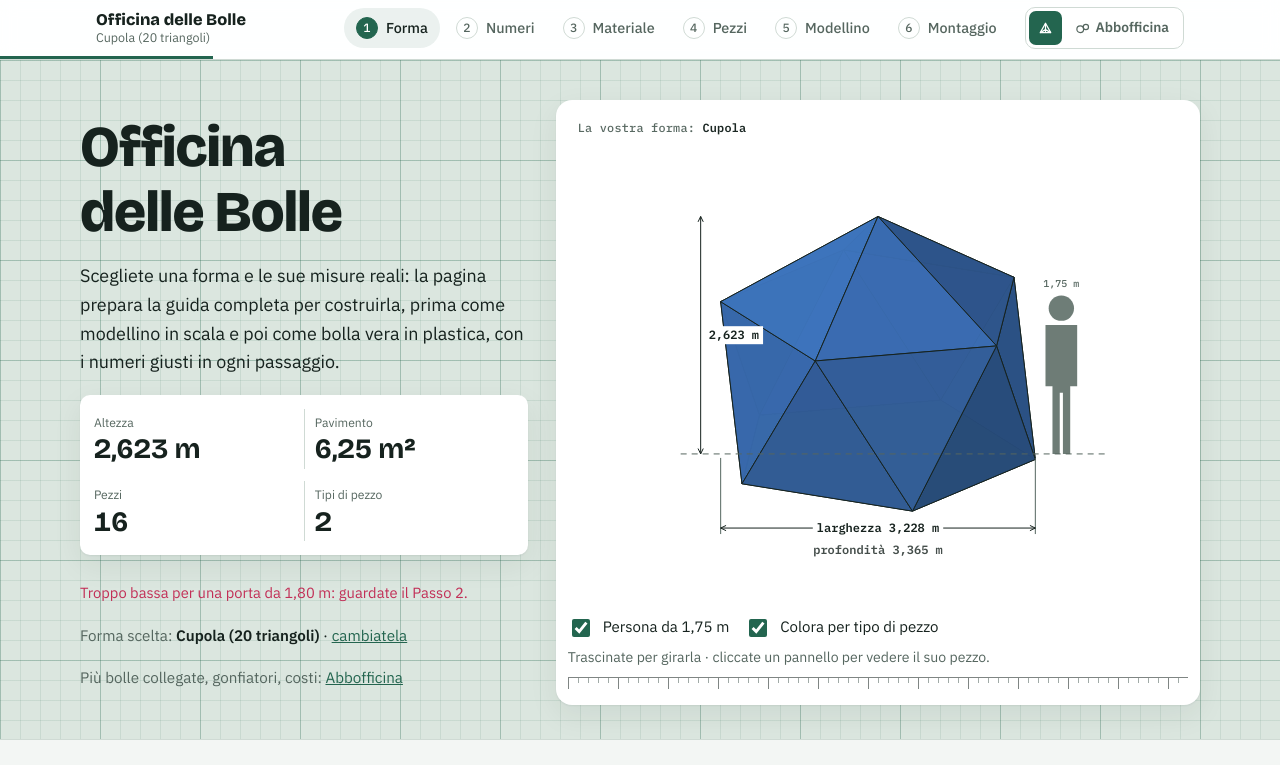
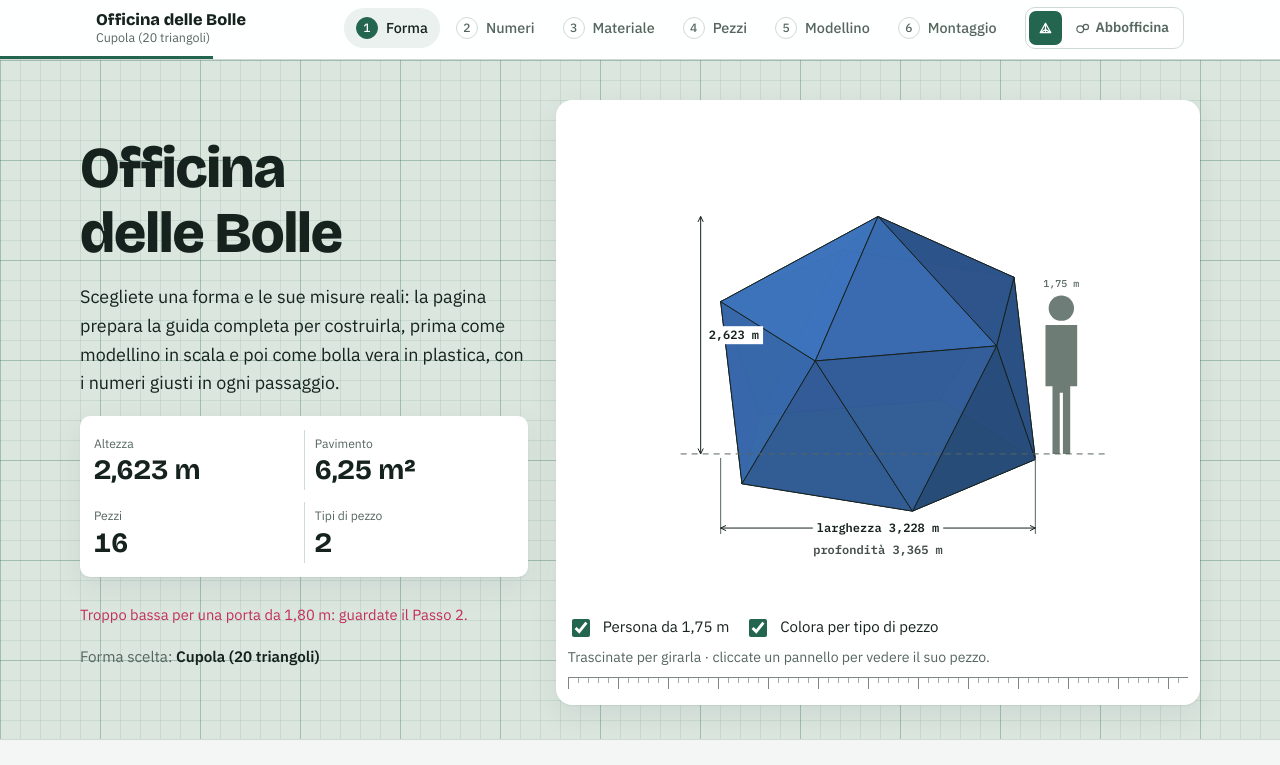
Before and after one commit to Nuove-Tecnologie-dell-Arte/officina-delle-bolle, a plain HTML site: page index.html in a window 1280 px wide. Shown: the top 765 px of the page. Drawn offline with nearby package versions, Linux system fonts and the light colour scheme.

Commit message:
Figura in alto: tolti la didascalia, la riga sull'Abbofficina e il link "cambiatela"
Co-Authored-By: Claude Opus 5.5 <noreply@anthropic.com>

```diff
--- a/index.html
+++ b/index.html
@@ -174,9 +174,6 @@ input[type="number"]:hover, select:hover { border-color: var(--line-strong); }
 canvas.pickable { cursor: grab; touch-action: none; }
 canvas.pickable.over { cursor: pointer; }
 /* vetrina: la figura in alto mostra a turno tutte le forme */
-.vetrina { position: absolute; left: 22px; top: 20px; right: 22px; pointer-events: none; font: 500 .74rem var(--mono); letter-spacing: .02em; color: var(--muted); transition: opacity .45s ease; }
-.vetrina.cambia { opacity: 0; }
-.vetrina b { color: var(--ink); font-weight: 600; }
 
 /* ---------- galleria delle forme ---------- */
 .gallery { display: flex; flex-wrap: wrap; gap: 18px 26px; align-items: start; }
@@ -508,13 +505,11 @@ details.menu > summary::-webkit-details-marker { display: none; }
       <p class="lede">Scegliete una forma e le sue misure reali: la pagina prepara la guida completa per costruirla, prima come modellino in scala e poi come bolla vera in plastica, con i numeri giusti in ogni passaggio.</p>
       <div class="stats" id="stats"></div>
       <p class="warn" id="heroPorta" hidden></p>
-      <p class="hero-shape"><span class="muted">Forma scelta:</span> <strong id="heroShape"></strong> · <a href="#forma">cambiatela</a></p>
-      <p class="hero-shape"><span class="muted">Più bolle collegate, gonfiatori, costi:</span> <a href="configuratore/">Abbofficina</a></p>
+      <p class="hero-shape"><span class="muted">Forma scelta:</span> <strong id="heroShape"></strong></p>
     </div>
     <figure class="hero-stage">
       <canvas id="view" class="pickable" aria-label="Vista 3D della forma scelta, con quote e una persona alta 1,75 m per confronto. Trascinate per ruotarla, cliccate un pannello per andare al suo pezzo."></canvas>
       <div class="tip" id="tipHero" hidden></div>
-      <div class="vetrina" id="vetrina" aria-live="polite"></div>
       <div class="viewopts">
         <label class="check"><input type="checkbox" id="optPerson" checked> <span>Persona da 1,75 m</span></label>
         <label class="check"><input type="checkbox" id="optColors" checked> <span>Colora per tipo di pezzo</span></label>
@@ -3120,8 +3115,7 @@ function analyze(V, F, floor) {
 
   function inVetrina() { return !!vetrina.id && vetrina.id !== state.shape && thumbs.has(vetrina.id); }
   function scriviVetrina() {
-    const id = inVetrina() ? vetrina.id : state.shape, sd = SHAPES.find(x => x.id === id), nome = sd ? esc(shortName(sd)) : "";
-    $("vetrina").innerHTML = !nome ? "" : inVetrina() ? `<b>${nome}</b> · cliccate per sceglierla` : `La vostra forma: <b>${nome}</b>`;
+    const id = inVetrina() ? vetrina.id : state.shape, sd = SHAPES.find(x => x.id === id);   // il nome serve a chi legge con lo screen reader
     views.hero.cv.setAttribute("aria-label", `Vista 3D: ${sd ? shortName(sd) : "forma"}, con quote e una persona alta 1,75 m per confronto. ` +
       (inVetrina() ? "Cliccate per scegliere questa forma." : "Trascinate per ruotarla, cliccate un pannello per andare al suo pezzo."));
   }
@@ -3150,14 +3144,13 @@ function analyze(V, F, floor) {
   const DUR_GONFIA = 1200;
   function cambiaVetrina(id) {
     vetrina.anim = { t0: performance.now(), id, da: inVetrina() ? thumbs.get(vetrina.id) : cur, a: id ? thumbs.get(id) : cur, fatto: false };
-    $("vetrina").classList.add("cambia");
     views.hero.hover = null; $("tipHero").hidden = true; cvHero.classList.remove("over");
   }
   function scambiaVetrina(id) {   // a metà, con la forma a terra: arriva la nuova, con nome e numeri
     vetrina.id = id;
     const sd = SHAPES.find(x => x.id === (id || state.shape)); if (sd && sd.yaw != null) rot.yaw = sd.yaw;   // la tartaruga di profilo, come nella galleria
     renderStats(inVetrina() ? thumbs.get(id) : cur);
-    vetrina.scritto = id || state.shape; scriviVetrina(); $("vetrina").classList.remove("cambia");
+    vetrina.scritto = id || state.shape; scriviVetrina();
   }
   function gonfia() {
     const A = vetrina.anim, t = Math.min(1, (performance.now() - A.t0) / DUR_GONFIA);
```
